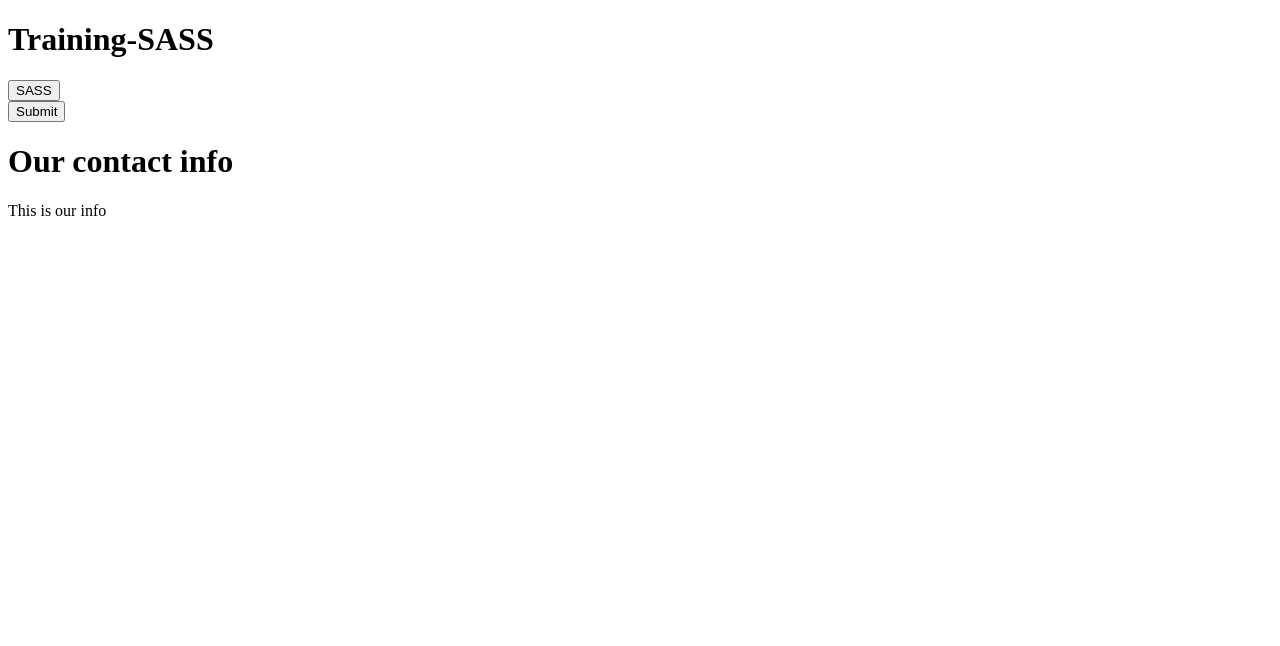
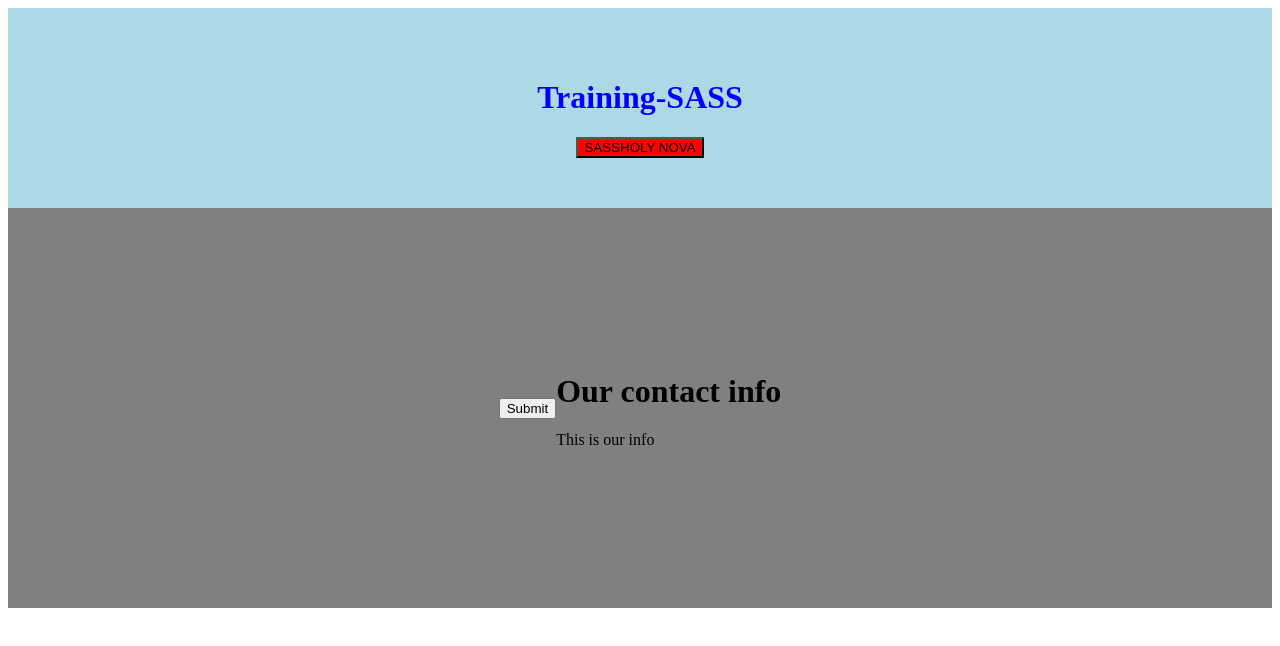
Before and after one commit to MrParkerZ7/lesson-sass, a website: page index.html in a window 1280 px wide. Drawn offline with nearby package versions, Linux system fonts and the light colour scheme; files that its build step writes are made by us from their sources.

Commit message:
[Update] Sass

```diff
--- a/index.html
+++ b/index.html
@@ -5,6 +5,7 @@
    <meta charset="UTF-8">
    <meta http-equiv="X-UA-Compatible" content="IE=edge">
    <meta name="viewport" content="width=device-width, initial-scale=1.0">
+   <link rel="stylesheet" href="./css/style.css">
    <title>Document</title>
 </head>
 
@@ -13,7 +14,7 @@
       <h1>Training-SASS</h1>
       <button>SASS</button>
    </header>
-   <div class="content">
+   <div class="contact">
       <button>Submit</button>
       <div class="info">
          <h1>Our contact info</h1>
--- /dev/null
+++ b/scss/_header.scss
@@ -0,0 +1,29 @@
+@import "./variables";
+
+@mixin flexCenter($direction, $background) {
+   display: flex;
+   height: 50vh;
+   justify-content: center;
+   align-items: center;
+   flex-direction: $direction;
+   background: $background;
+}
+
+header {
+   @include flexCenter(column, skyblue);
+   background: lightblue;
+   height: 25vh;
+   color: $textColor;
+
+   button {
+      background: $primaryBtn;
+
+      &::after {
+         content: "HOLY NOVA"
+      }
+
+      &::hover {
+         background: green;
+      }
+   }
+}
--- /dev/null
+++ b/scss/_variables.scss
@@ -0,0 +1,2 @@
+$primaryBtn : red;
+$textColor: blue;
--- /dev/null
+++ b/scss/style.scss
@@ -0,0 +1,7 @@
+@import "./header";
+@import "./variables";
+
+
+.contact {
+   @include flexCenter(row, gray);
+}
```
Also changed, not shown: package.json (added, +23 -0 lines), README.md, scss/_mixin.scss (added), 1 other file.
